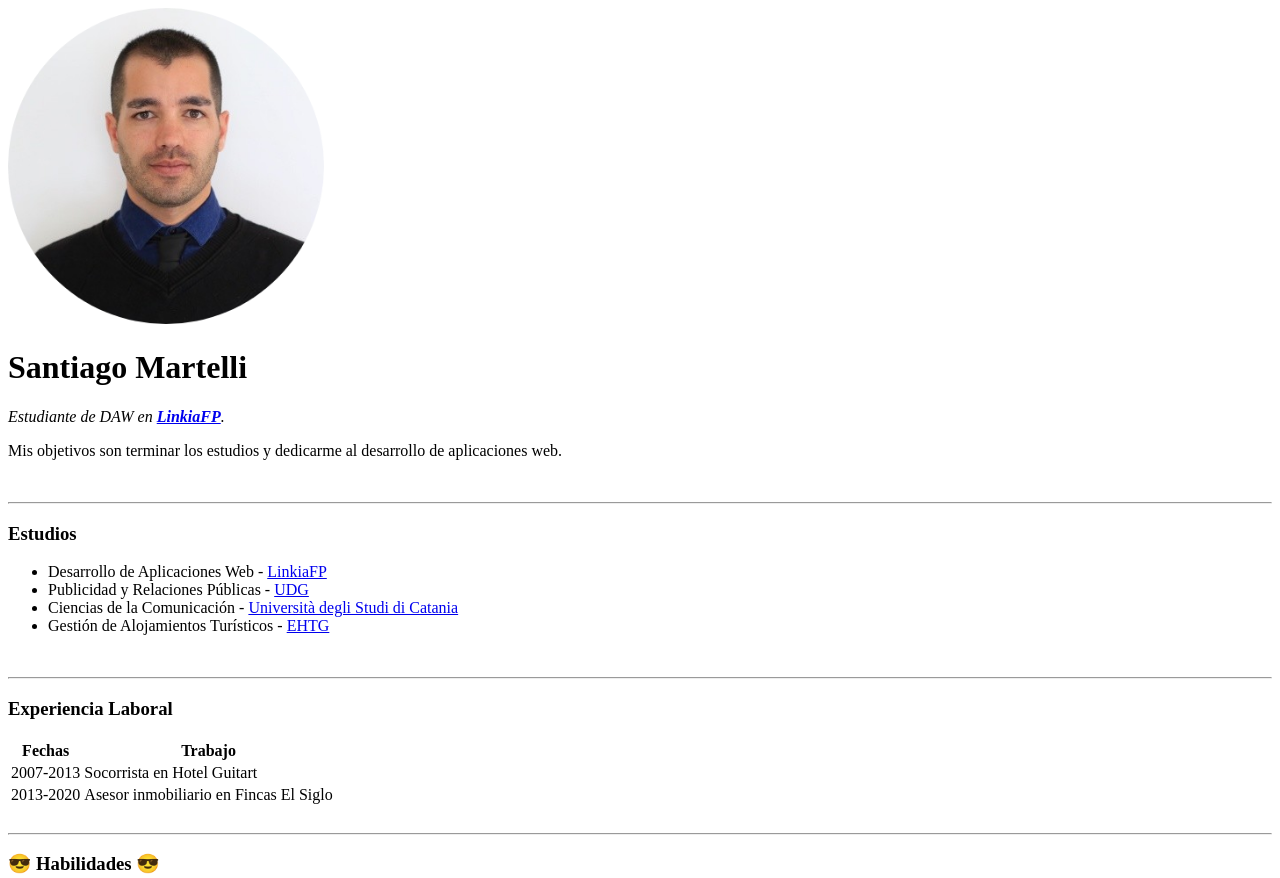
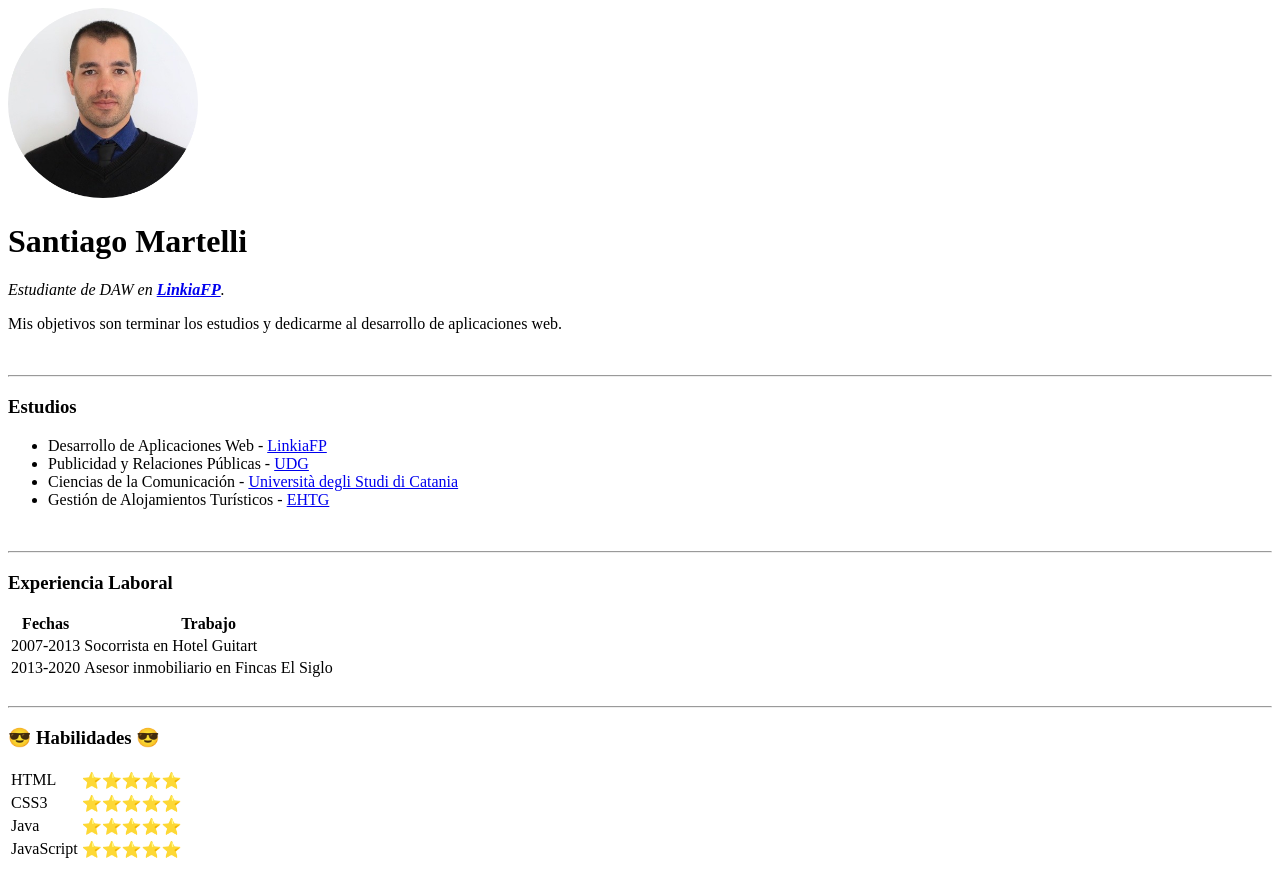
Before and after one commit to santimartelli/cv, a plain HTML site: page index.html in a window 1280 px wide. Shown: the top 878 px of the page. Drawn offline with Linux system fonts and the light colour scheme.

Commit message:
Actualizo página Index

```diff
--- a/index.html
+++ b/index.html
@@ -7,7 +7,7 @@
 </head>
 
 <body>
-  <a href="https://www.linkedin.com/in/santiagomartelli/"><img src="images/1516999874910.png" alt="Foto de perfil de Santi Martelli" width="25%" height="25%"></a>
+  <a href="https://www.linkedin.com/in/santiagomartelli/"><img src="images/1516999874910.png" alt="Foto de perfil de Santi Martelli" width="15%" height="15%"></a>
   <h1>Santiago Martelli</h1>
   <p><em>Estudiante de DAW en <strong><a href="https://linkiafp.es/">LinkiaFP</a></strong>.</em></p>
   <p>Mis objetivos son terminar los estudios y dedicarme al desarrollo de aplicaciones web.</p>
```
